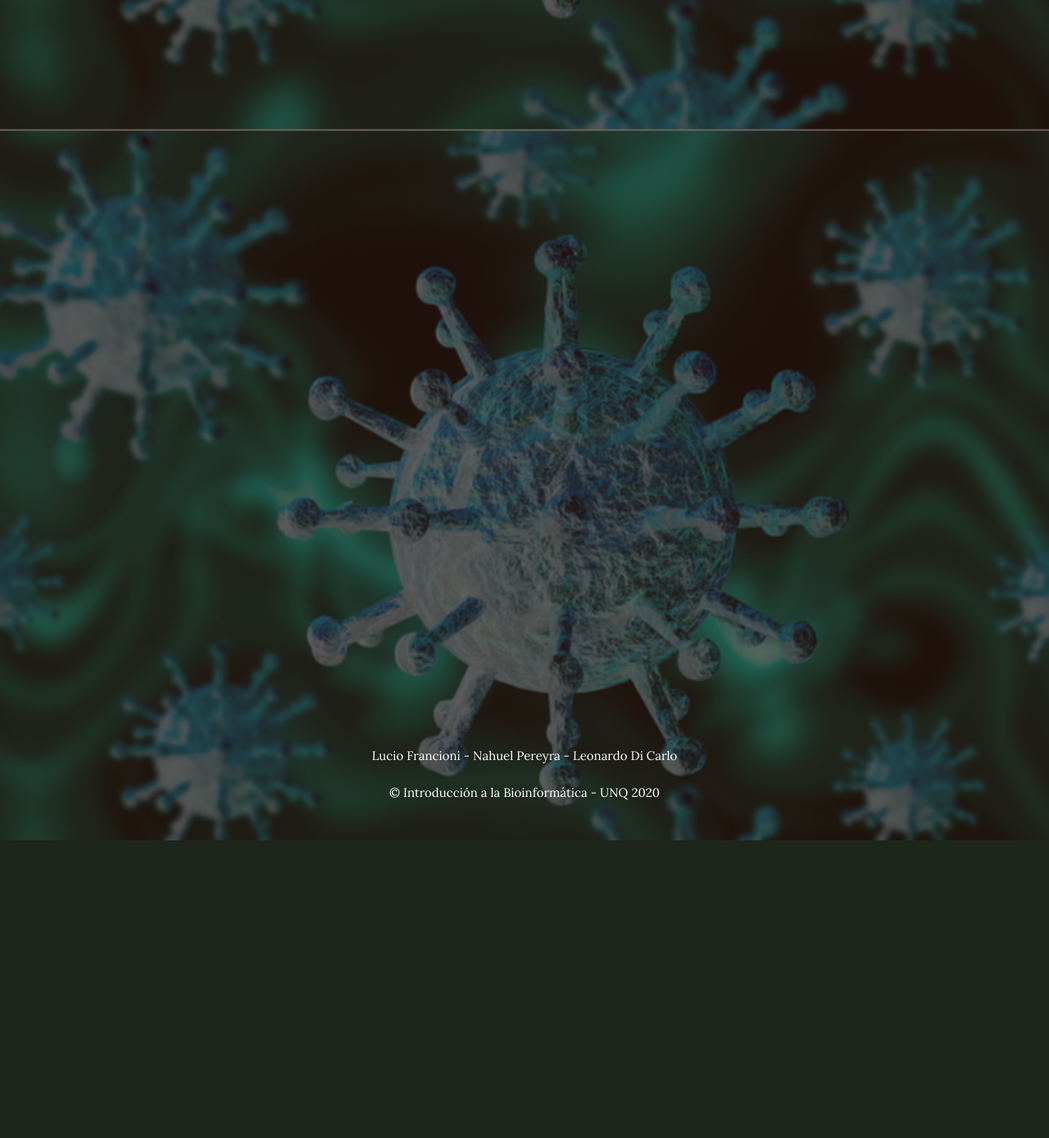
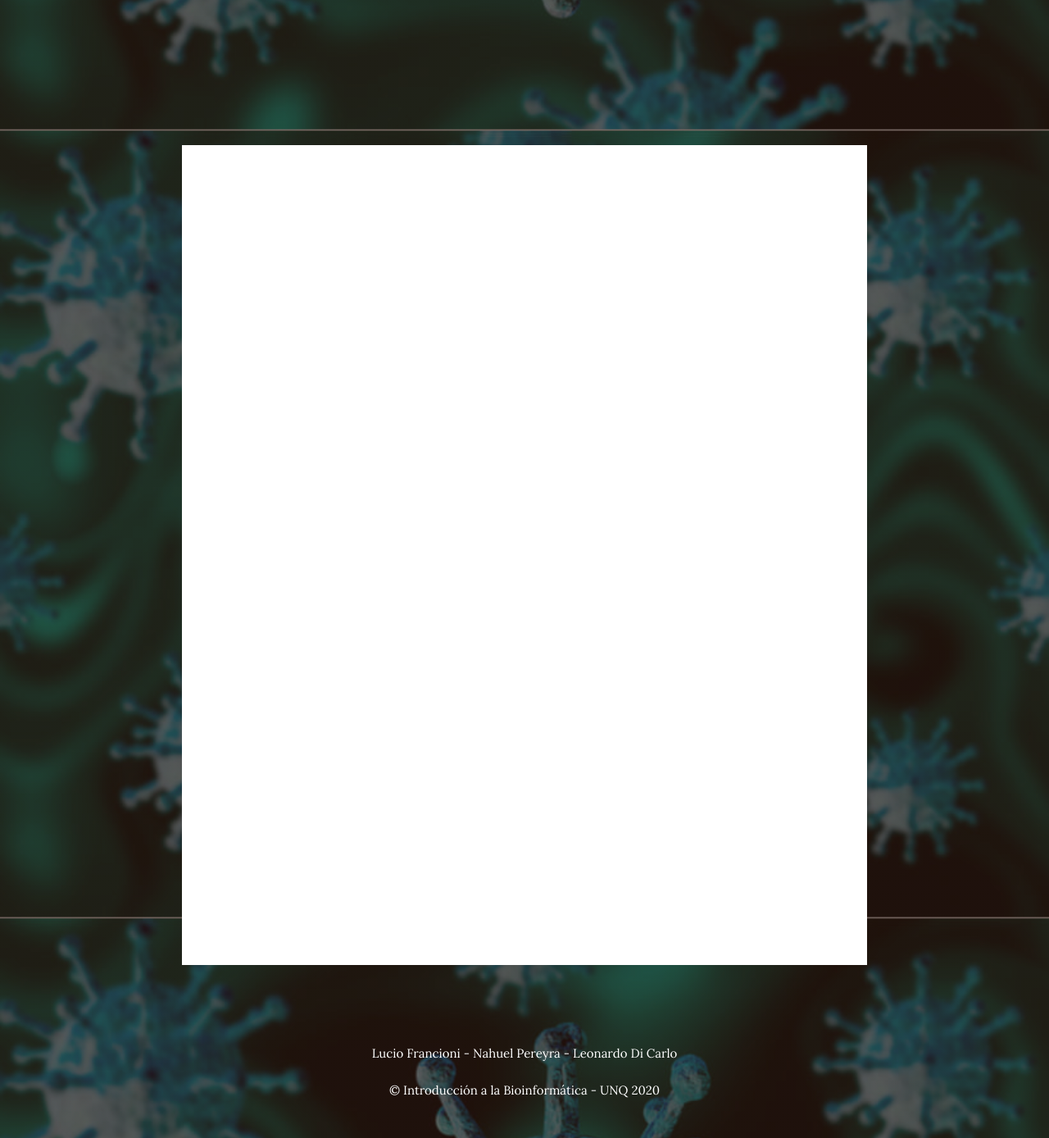
Before and after one commit to BioinformaticaUNQ/bioInformaticaTpFinal, a Django app: template TpFinalBioApp/templates/TpFinalBioApp/map.html in a window 1280 px wide. Shown: the part 803-2191 px from the top of the page at 82% size. Before the commit the page ends 1828 px from the top, so only its background shows below. Run offline with Django 3.2, Linux system fonts and the light colour scheme; the template is opened without the code that fills it, so the values that code supplies are empty; some libraries are stand-ins or nearby versions.

Commit message:
cambio en el armado de la imagen del arbol

```diff
--- a/TpFinalBioApp/handler.py
+++ b/TpFinalBioApp/handler.py
@@ -113,4 +113,4 @@ class SequenceHandler():
         self._dic_data.clear()
 
     def get_image_path(self, upload_id):
-        return "../../static/TpFinalBioApp/img/output/myTree"+"_"+str(upload_id)+".png"
+        return "../../static/TpFinalBioApp/img/output/myTree"+"_"+str(upload_id)+".svg"
--- a/TpFinalBioApp/static/TpFinalBioApp/css/styles.css
+++ b/TpFinalBioApp/static/TpFinalBioApp/css/styles.css
@@ -324,3 +324,6 @@ ul.errorlist{
   background-color: #26a69a;
   font-family: cursive;
 }
+
+.item { position: relative; width: 100%; height: 1000px; background-color: white; }
+svg { position: absolute; top: 0; left: 0; width: 100%; height: 100%; }
--- a/TpFinalBioApp/templates/TpFinalBioApp/map.html
+++ b/TpFinalBioApp/templates/TpFinalBioApp/map.html
@@ -78,9 +78,11 @@
     <div id="mapa" class="mapaStyle"></div>
 
 
-    <div class="mapaStyle">
-        <img src="{{img}}"  alt="">
+    <div class="item">
+        <svg id="theSVG" version="1.1" xmlns:xlink="http://www.w3.org/1999/xlink" xmlns="http://www.w3.org/2000/svg">
+            <image width="100%" height="100%" xlink:href="{{img}}"
+                   preserveAspectRatio="none"/>
+        </svg>
     </div>
 
-
-{% endblock %}
+    {% endblock %}
```
Also changed, not shown: TpFinalBioApp/views.py (+9 -3 lines), 10 other files.
